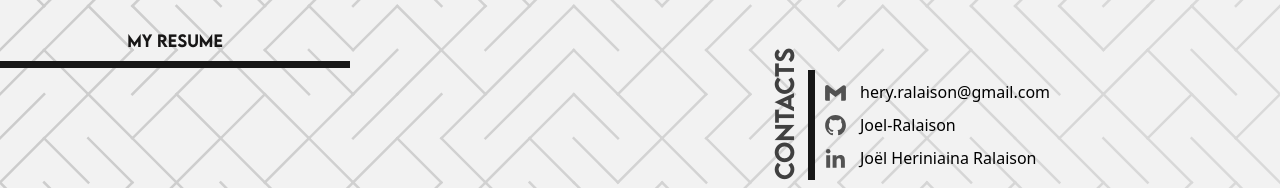
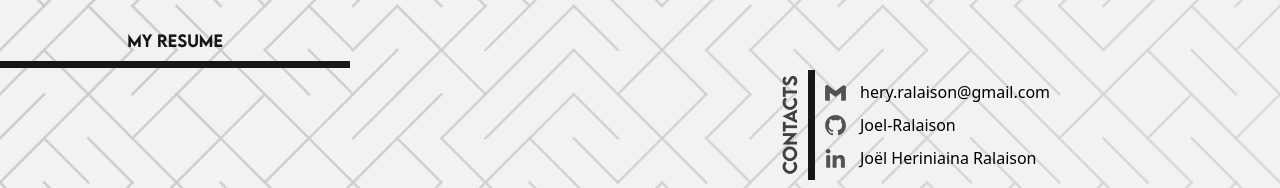
Before and after one commit to Joel-Ralaison/portfolio, a Next.js app: page / in a window 1280 px wide. Shown: the part 612-800 px from the top of the page. Built offline with nearby package versions, Linux system fonts and the light colour scheme.

Commit message:
fix: env

```diff
--- a/components/customComp/GetInTouch.tsx
+++ b/components/customComp/GetInTouch.tsx
@@ -73,6 +73,7 @@ export default function GetInTouch() {
             placeholder="Your email"
             id="userEmail"
             name="userEmail"
+            required
           />
         </div>
 
--- a/components/customComp/Header/MobileNavbar.tsx
+++ b/components/customComp/Header/MobileNavbar.tsx
@@ -122,7 +122,7 @@ export default function MobileNavbar() {
         <div className="absolute bottom-2 left-0 flex h-12 w-full items-center justify-center">
           <Link
             download
-            href="/assets/joel-ralaison-resume.pdf"
+            href="assets/joel-ralaison-resume.pdf"
             target="_blank"
             className="grid h-full w-[90%] place-items-center rounded-sm bg-primary font-bold text-background"
           >
--- a/components/customComp/Homepage/Contact.tsx
+++ b/components/customComp/Homepage/Contact.tsx
@@ -4,7 +4,7 @@ import { BiLogoGithub, BiLogoGmail, BiLogoLinkedin } from "react-icons/bi";
 export default function Contact() {
   return (
     <article className="absolute bottom-2 right-0 flex h-[110px] max-h-[350px] w-[40%] max-md:w-svw">
-      <p className="absolute left-0 top-full h-[40px] w-[110px] max-w-[350px] origin-top-left -rotate-90 text-center font-lemon max-md:hidden">
+      <p className="absolute left-0 top-full h-[40px] w-[110px] max-w-[350px] origin-top-left -rotate-90 pt-2 text-center font-lemon text-lg max-md:hidden">
         CONTACTS
       </p>
 
--- a/components/customComp/Homepage/DownloadResume.tsx
+++ b/components/customComp/Homepage/DownloadResume.tsx
@@ -1,13 +1,11 @@
-"use client";
-
 import Link from "next/link";
 
 export default function DownloadResume() {
   return (
     <Link
-      href="/assets/joel-ralaison-resume.pdf"
+      href="assets/joel-ralaison-resume.pdf"
       target="_blank"
-      className="font-lemon z-[10] block w-full py-2 text-center text-foreground group-hover:text-primary-foreground max-md:text-primary-foreground"
+      className="z-[10] block w-full py-2 text-center font-lemon text-foreground transition-all duration-500 group-hover:text-primary-foreground max-md:text-primary-foreground"
       download
     >
       My Resume
--- a/package.json
+++ b/package.json
@@ -1,6 +1,6 @@
 {
   "name": "joelralaison-portfolio",
-  "version": "0.1.8",
+  "version": "0.1.9",
   "private": true,
   "scripts": {
     "dev": "next dev",
```
